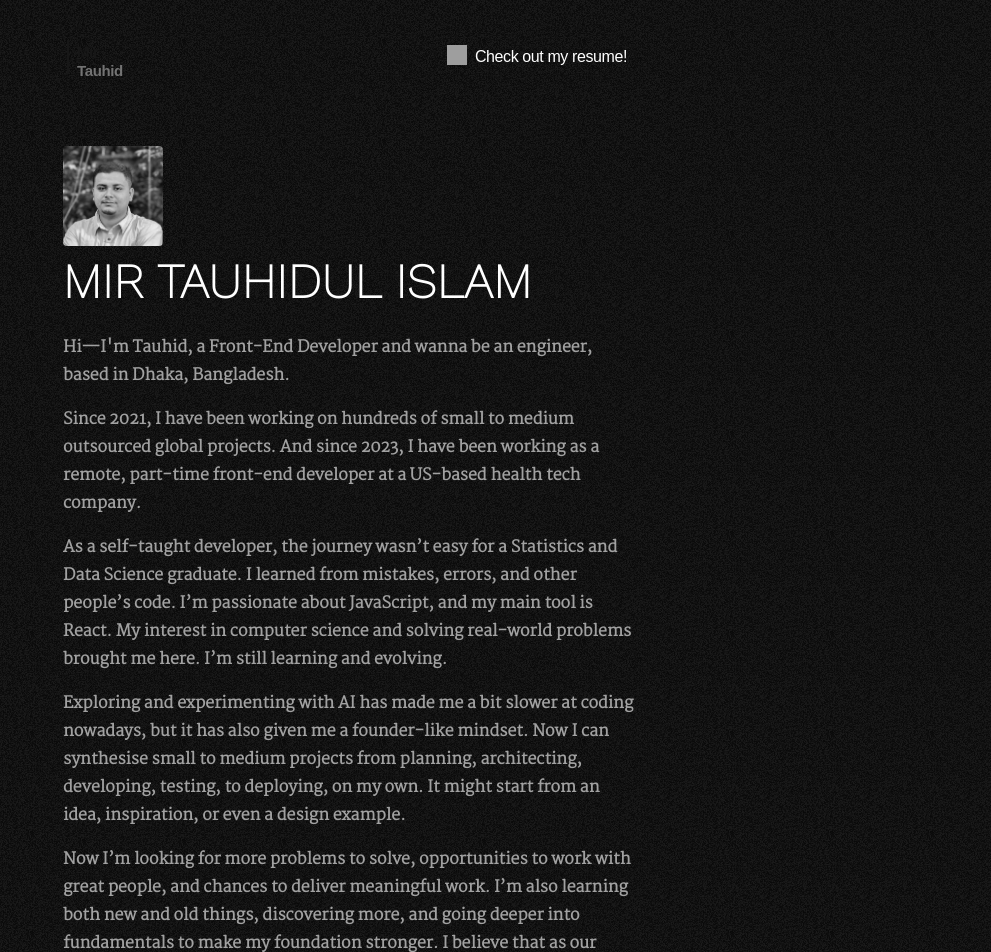
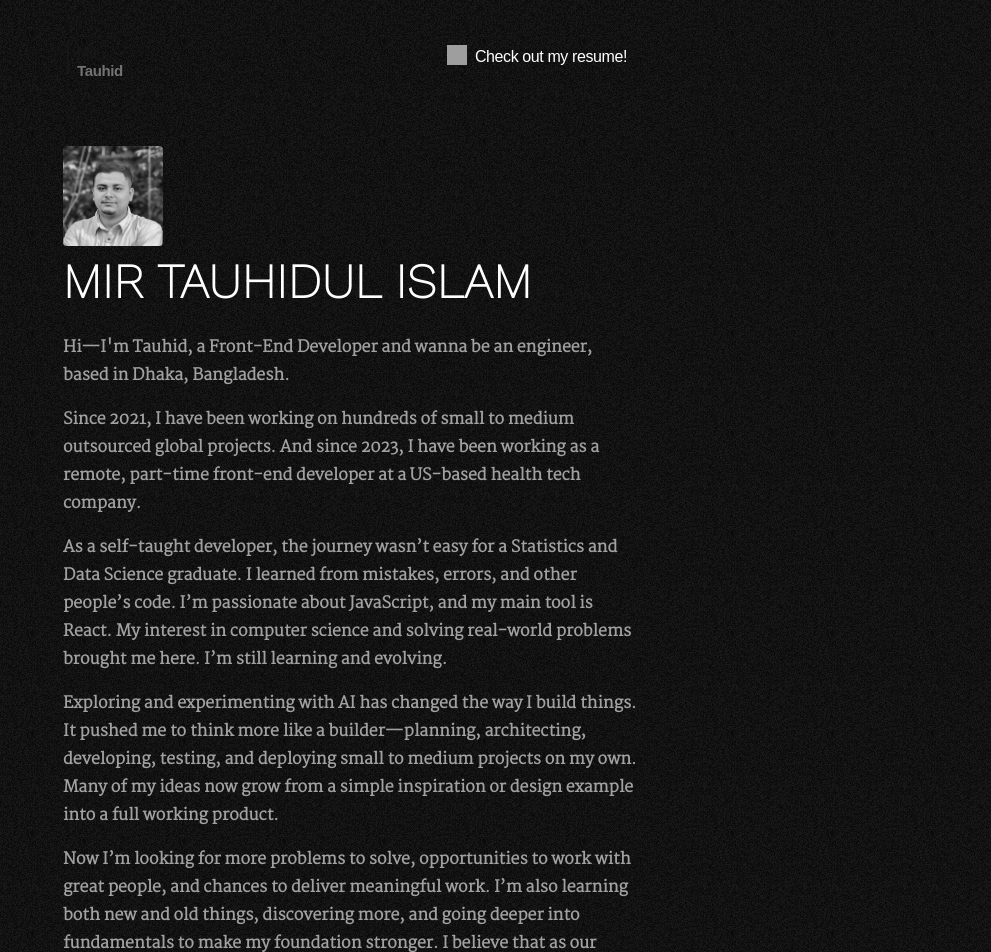
Before and after one commit to mtauhidul/mirtauhid.com-v5, a Next.js app: page / in a window 1280 px wide. Shown: the top 952 px of the page, without its empty margins (289-1280 px from the left). Built offline with nearby package versions, Linux system fonts and the light colour scheme; grey boxes are pictures that could not be loaded; a web font is replaced by a local one.

Commit message:
small fixe

```diff
--- a/app/components/about.tsx
+++ b/app/components/about.tsx
@@ -11,7 +11,7 @@ export function About() {
         {`As a self-taught developer, the journey wasn’t easy for a Statistics and Data Science graduate. I learned from mistakes, errors, and other people’s code. I’m passionate about JavaScript, and my main tool is React. My interest in computer science and solving real-world problems brought me here. I’m still learning and evolving.`}
       </p>
       <p className="mb-4  leading-7 text-neutral-400 font-semibold">
-        {`Exploring and experimenting with AI has made me a bit slower at coding nowadays, but it has also given me a founder-like mindset. Now I can synthesise small to medium projects from planning, architecting, developing, testing, to deploying, on my own. It might start from an idea, inspiration, or even a design example.`}
+        {`Exploring and experimenting with AI has changed the way I build things. It pushed me to think more like a builder—planning, architecting, developing, testing, and deploying small to medium projects on my own. Many of my ideas now grow from a simple inspiration or design example into a full working product.`}
       </p>
       <p className="mb-4  leading-7 text-neutral-400 font-semibold">
         {`Now I’m looking for more problems to solve, opportunities to work with great people, and chances to deliver meaningful work. I’m also learning both new and old things, discovering more, and going deeper into fundamentals to make my foundation stronger. I believe that as our knowledge expands, the circle of the unknown grows even larger. It gives a feeling that I know nothing, but that’s good. It keeps the thirst alive.`}
```
